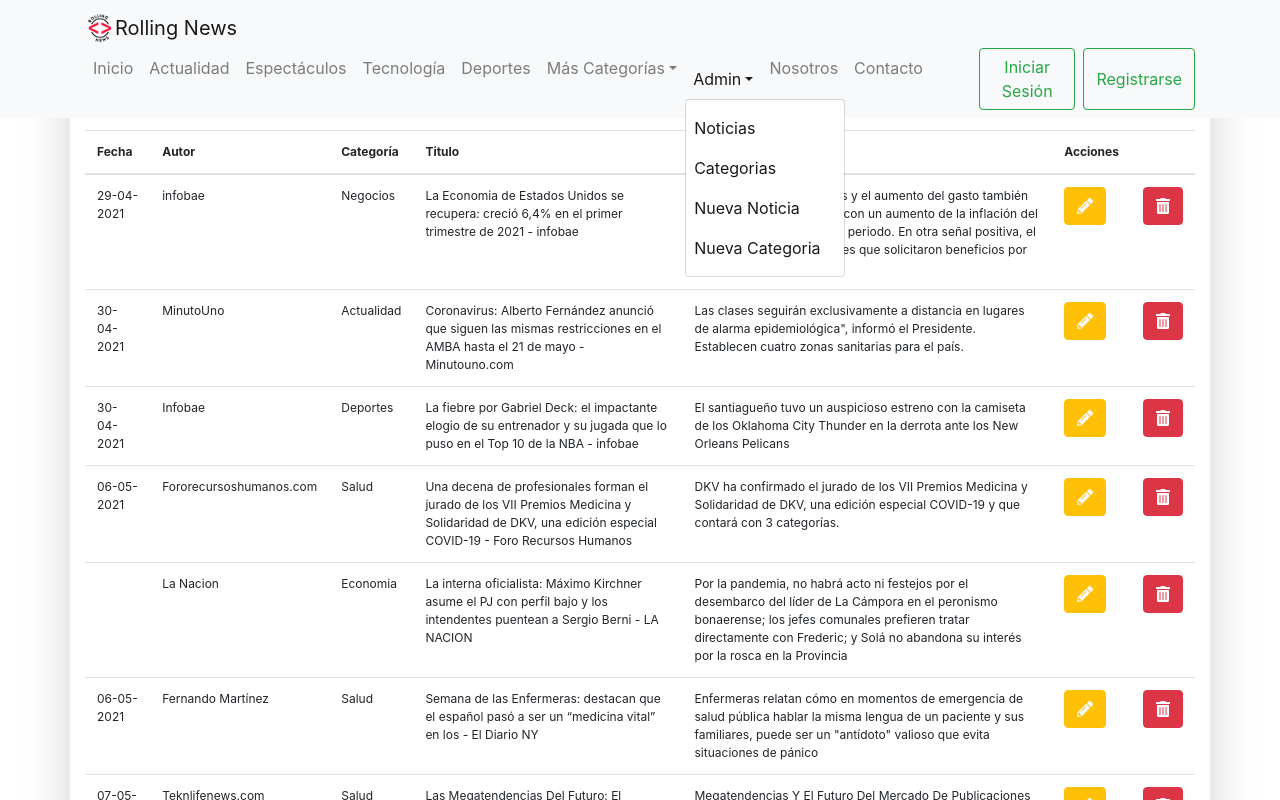
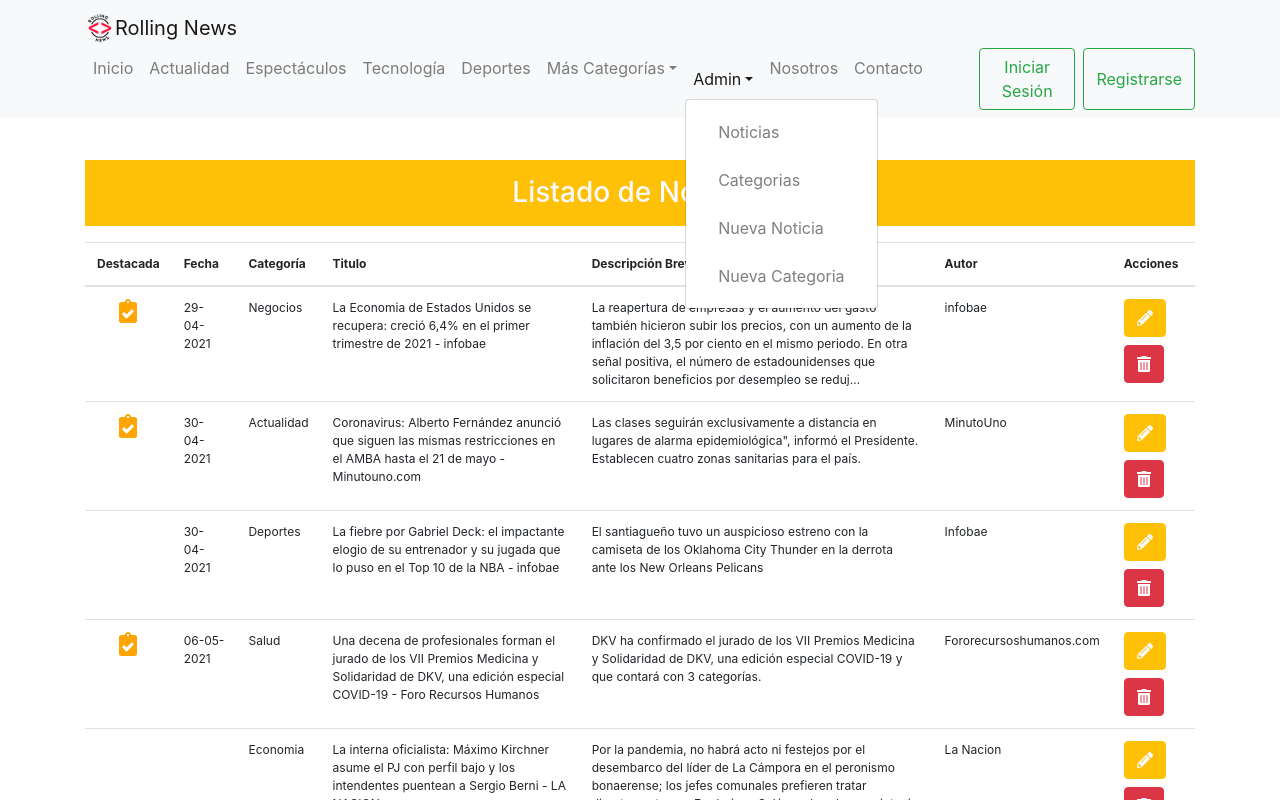
Before and after one commit to slmoran90/RollingNews-Grupo2, a React (Create React App) app: page /noticias/listar in a window 1280 px wide. Both pictures are taken after a click on the button "Admin". Shown: the top 800 px of the page. Built offline with nearby package versions, Linux system fonts and the light colour scheme; data requests are answered from the project's data file.

Commit message:
Se trabaja en listar noticias agregando columna de noticia destacada. Se mejora maquetado.

```diff
--- a/src/App.css
+++ b/src/App.css
@@ -8,6 +8,16 @@
     color: #8f98a0;
 }
 
+
+/* para achicar letra enla lista de noticias */
+
 .textoNoticia {
     font-size: 0.75em;
 }
+
+
+/* Para mejorar margenes en ListarNoticias.js */
+
+.margenListaNoticias {
+    margin-top: 20vh;
+}
--- a/src/App.js
+++ b/src/App.js
@@ -83,7 +83,7 @@
       }
     } catch (error) {
       console.log(error);
-      Swal.fire("Ocurrió un Error vale!", "Inténtelo en unos minutos.", "error");
+      Swal.fire("Ocurrió un Error en Catgorias", "Inténtelo en unos minutos.", "error");
     }
   };
   // funcion GET de noticias
@@ -97,7 +97,7 @@
     } catch (error) {
       console.log(error);
       Swal.fire(
-        'Ocurrió un Error gonzalo!',
+        'Ocurrió un Error en Noticias!',
         'Inténtelo en unos minutos.',
         'error'
       )
--- a/src/components/categorias/ListarCategoria.js
+++ b/src/components/categorias/ListarCategoria.js
@@ -5,6 +5,7 @@
 const ListarCategoria = (props) => {
     // console.log('props en listar categoria: ',props)
     return (
+    <Container className='margenListaNoticias'>
         <Container className='shadow-lg w-75 my-3 py-3 px-5 pb-3'>
             <h3 className="text-center my-3 py-3 bg-warning text-light">
                 Lista de Categorías
@@ -15,6 +16,7 @@
                 }
             </ListGroup>
         </Container>
+    </Container>
     );
 };
 
--- a/src/components/common/Navegacion.js
+++ b/src/components/common/Navegacion.js
@@ -109,34 +109,34 @@
                 <Navbar.Collapse id="basic-navbar-nav">
                   <Nav className="mr-auto">
                     <NavDropdown title="Admin" id="basic-nav-dropdown">
-                      <Link
+                    <NavDropdown.Item><Link
                         className="nav-link"
                         exact={true}
                         to="/noticias/listar"
                       >
                         Noticias
-                      </Link>
-                      <Link
+                      </Link></NavDropdown.Item>
+                      <NavDropdown.Item><Link
                         className="nav-link"
                         exact={true}
                         to="/categorias/listar"
                       >
                         Categorias
-                      </Link>
-                      <Link
+                      </Link></NavDropdown.Item>
+                      <NavDropdown.Item><Link
                         className="nav-link"
                         exact={true}
                         to="/noticias/nueva"
                       >
                         Nueva Noticia
-                      </Link>
-                      <Link
+                      </Link></NavDropdown.Item>
+                      <NavDropdown.Item><Link
                         className="nav-link"
                         exact={true}
                         to="/categorias/nueva"
                       >
                         Nueva Categoria
-                      </Link>
+                      </Link></NavDropdown.Item>
                     </NavDropdown>
                   </Nav>
                 </Navbar.Collapse>
--- a/src/components/noticias/ItemNoticia.js
+++ b/src/components/noticias/ItemNoticia.js
@@ -2,11 +2,12 @@
 import { Button } from "react-bootstrap";
 import {Link} from 'react-router-dom'
 import { FontAwesomeIcon } from '@fortawesome/react-fontawesome';
-import { faPencilAlt,faTrashAlt } from '@fortawesome/free-solid-svg-icons';
+import { faPencilAlt,faTrashAlt,faClipboardCheck } from '@fortawesome/free-solid-svg-icons';
+
 import Swal from 'sweetalert2'
+
 const ItemNoticia = (props) => {
-    console.log('props en ItemNoticia: ',props)
- // borrar noticia segun el ID
+    // borrar noticia segun el ID
     const eliminaNoticia = (idNoticia)=>{
     Swal.fire({
         title: 'Quiere eliminar la Noticia?',
@@ -21,7 +22,6 @@
         if (result.isConfirmed) {
                 try{
                 const URL = `${process.env.REACT_APP_API_URLnoticias}/${idNoticia}`;
-                // console.log(URL);
                 const respuesta = await fetch(URL,{
                     method:"DELETE",
                     headers:{"Content-Type":"application/json"}
@@ -37,7 +37,6 @@
                 }
             }catch(error){
                 console.log(error)
-                // agregar ventana de error
                 Swal.fire(
                     'Se ha producido un Error!',
                     'Intentelo nuevamente en unos minutos',
@@ -49,14 +48,22 @@
 }
     return (
         <tr className="textoNoticia">
+            {
+            (props.info.destacada==="true") ? <td className='text-center'><FontAwesomeIcon icon={faClipboardCheck} size="2x" color="orange"></FontAwesomeIcon></td> : <td></td>
+            }
             <td>{props.info.fechaNoticia}</td>
-            <td>{props.info.autorNoticia}</td>
             <td>{props.info.categoria}</td>
             <td>{props.info.tituloNoticia}</td>
             <td>{props.info.noticiaBreve}</td>
+            <td>{props.info.autorNoticia}</td>
 
-            <td><Link className='btn btn-warning text-light' to={'/noticias/editar/'+props.info.id}><FontAwesomeIcon icon={faPencilAlt}></FontAwesomeIcon></Link></td>
-            <td><Button variant='danger' onClick={()=> eliminaNoticia(props.info.id)}><FontAwesomeIcon icon={faTrashAlt}></FontAwesomeIcon></Button></td>
+            <td className='in-line'>
+                <Link className='btn btn-warning text-light mb-2' to={'/noticias/editar/'+props.info.id}><FontAwesomeIcon icon={faPencilAlt}></FontAwesomeIcon></Link>
+                <Button variant='danger' onClick={()=> eliminaNoticia(props.info.id)}><FontAwesomeIcon icon={faTrashAlt}></FontAwesomeIcon></Button>
+            </td>
+
+            {/* <td><Link className='btn btn-warning text-light' to={'/noticias/editar/'+props.info.id}><FontAwesomeIcon icon={faPencilAlt}></FontAwesomeIcon></Link></td> */}
+            {/* <td><Button variant='danger' onClick={()=> eliminaNoticia(props.info.id)}><FontAwesomeIcon icon={faTrashAlt}></FontAwesomeIcon></Button></td> */}
         </tr>
     );
 };
--- a/src/components/noticias/ItemNoticiaxCateg.js
+++ b/src/components/noticias/ItemNoticiaxCateg.js
@@ -1,17 +1,19 @@
 import React from "react";
 import {Link} from 'react-router-dom'
 import { FontAwesomeIcon } from '@fortawesome/react-fontawesome';
-import { faSearch } from '@fortawesome/free-solid-svg-icons';
+import { faSearch,faClipboardCheck } from '@fortawesome/free-solid-svg-icons';
 
 
 const ItemNoticiaxCateg = (props) => {
-    // console.log(props.info)
     return (
         <tr className="textoNoticia">
+            {
+            (props.info.destacada==="true") ? <td className='text-center'><FontAwesomeIcon icon={faClipboardCheck} size="2x" color="orange"></FontAwesomeIcon></td> : <td></td>
+            }
             <td>{props.info.fechaNoticia}</td>
-            <td>{props.info.autorNoticia}</td>
             <td>{props.info.tituloNoticia}</td>
             <td>{props.info.noticiaBreve}</td>
+            <td>{props.info.autorNoticia}</td>
 
             <td><Link className='btn btn-primary text-light' to={'/noticia/'+props.info.categoria+'/'+props.info.id}><FontAwesomeIcon icon={faSearch}></FontAwesomeIcon></Link></td>
             {/* <td className='text-center'><Link className='btn btn-primary text-light mr-3' to={'/noticias/mostrarNoticia/'+props.info.id}><FontAwesomeIcon icon={faSearch}></FontAwesomeIcon> </Link></td> */}
--- a/src/components/noticias/ListarNoticias.js
+++ b/src/components/noticias/ListarNoticias.js
@@ -1,22 +1,21 @@
 import React from 'react';
 import { Container, Table } from 'react-bootstrap';
 import ItemNoticia from './ItemNoticia';
-import Swal from 'sweetalert2';
+
 const ListarNoticias = (props) => {
-    // console.log('PROPS en ListarNoticias: ', props)
     return (
-        <Container className='container my-3 py-3 shadow-lg'>
+        <Container className='margenListaNoticias'>
             <h3 className='text-center my-3 py-3 bg-warning text-light'>Listado de Noticias</h3>
-            <Table responsive>
+            <Table responsive hover>
                 <thead>
                     <tr className="textoNoticia">
+                        <th>Destacada</th>
                         <th>Fecha</th>
-                        <th>Autor</th>
                         <th>Categoría</th>
                         <th>Titulo</th>
                         <th>Descripción Breve</th>
+                        <th>Autor</th>
                         <th>Acciones</th>
-                        <th></th>
                     </tr>
                 </thead>
                 <tbody>
@@ -25,6 +24,7 @@
                     }
                 </tbody>
             </Table>
+
         </Container>
     );
 };
--- a/src/components/noticias/ListarNoticiasxCateg.js
+++ b/src/components/noticias/ListarNoticiasxCateg.js
@@ -38,16 +38,18 @@
     }, [])
 
     return (
-        <Container className='container my-3 py-3 shadow-lg'>
+        <Container className='margenListaNoticias'>
+        {/* <Container className='container my-3 py-3 shadow-lg'> */}
             <h3 className='text-center my-3 py-3 bg-warning text-light'>Categoria: {parametroCategoria}</h3>
             <Table responsive>
                 <thead>
                     <tr className="textoNoticia">
+                        <th>Destacada</th>
                         <th>Fecha</th>
-                        <th>Autor</th>
                         <th>Titulo</th>
                         <th>Descripción Breve</th>
-                        <th>Ver Noticia</th>
+                        <th>Autor</th>
+                        <th>Ver</th>
                     </tr>
                 </thead>
                 <tbody>
@@ -57,6 +59,7 @@
                 </tbody>
             </Table>
         </Container>
+
     );
 };
 
```
Also changed, not shown: db.json (+24 -6 lines), src/components/categorias/NuevaCategoria.js (+3 -6 lines).
